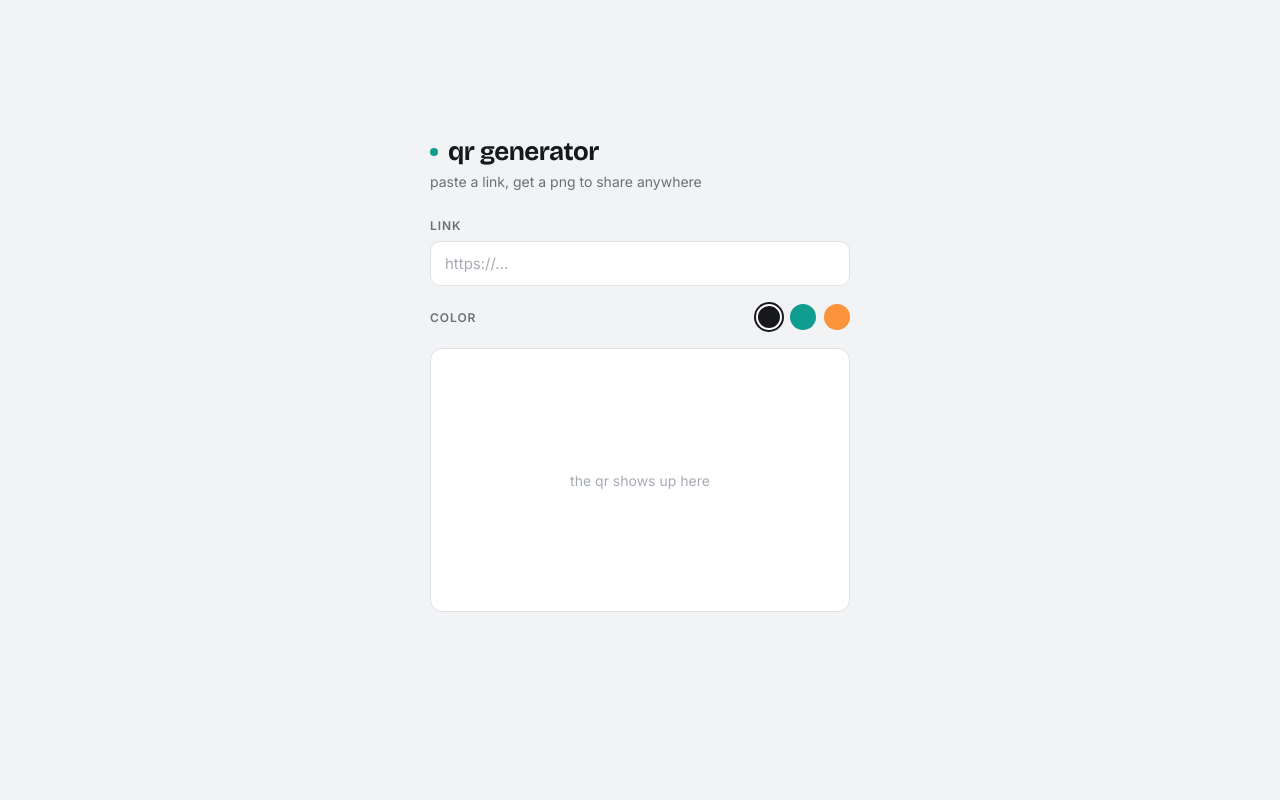
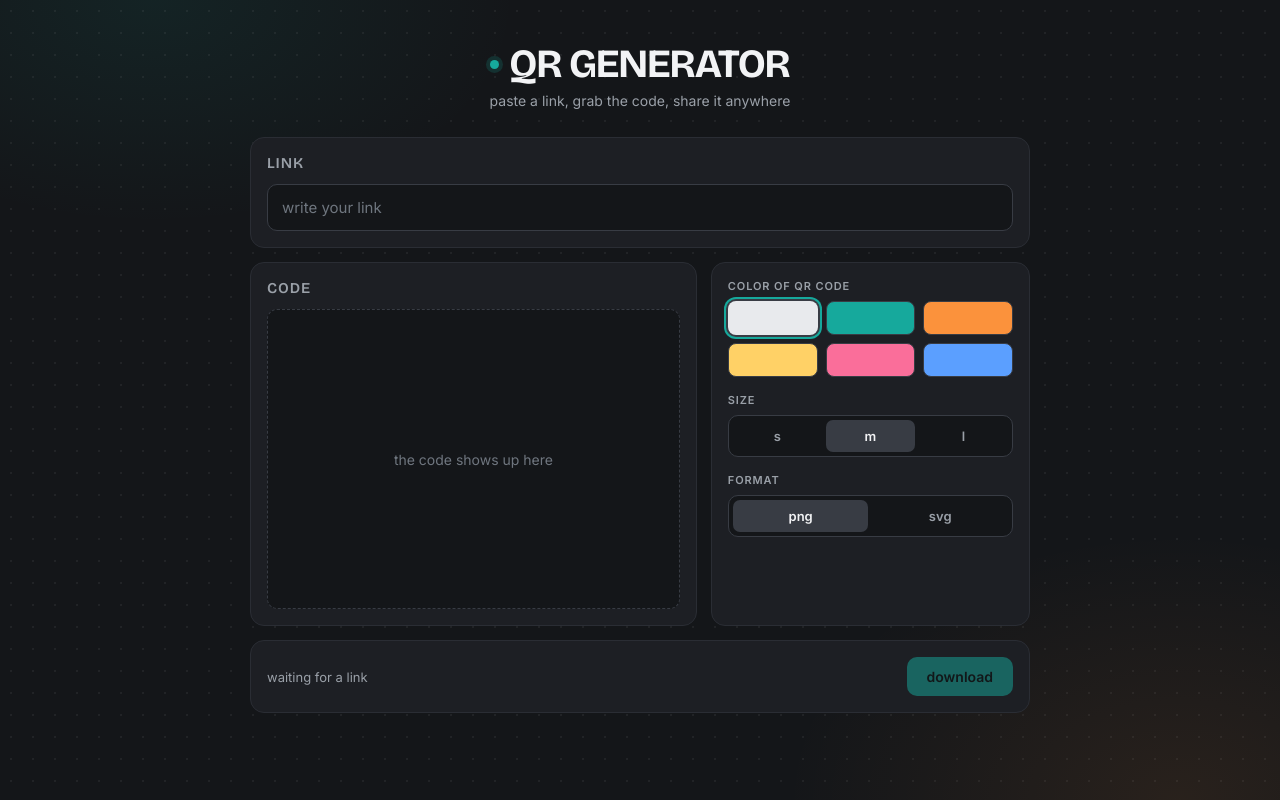
Before and after one commit to ziadlammouri545-dev/qrcode-generator, a website: page public/index.html in a window 1280 px wide. Drawn offline with nearby package versions, Linux system fonts and the light colour scheme.

Commit message:
bento board ui, svg output, size/color options

```diff
--- a/public/index.html
+++ b/public/index.html
@@ -13,153 +13,217 @@
     <style>
       * { box-sizing: border-box; }
       :root {
-        --paper: #f2f3f5;
-        --card: #ffffff;
-        --ink: #17181c;
-        --muted: #6b7078;
-        --line: #dfe1e5;
-        --teal: #0f9d8f;
+        --paper: #141619;
+        --card: #1d1f24;
+        --ink: #f2f3f5;
+        --muted: #9aa0a8;
+        --line: #2a2d34;
+        --line-strong: #383c44;
+        --teal: #16a99c;
         --apricot: #fb923c;
       }
       body {
         margin: 0;
         min-height: 100vh;
-        display: flex;
-        justify-content: center;
-        align-items: center;
-        padding: 32px 16px;
-        background: var(--paper);
+        padding: 40px 16px;
         color: var(--ink);
         font-family: "Inter", -apple-system, "Segoe UI", sans-serif;
         font-size: 14px;
+        background-color: var(--paper);
+        background-image:
+          radial-gradient(rgba(242, 243, 245, 0.06) 1px, transparent 1px),
+          radial-gradient(520px 320px at 12% 0%, rgba(22, 169, 156, 0.09), transparent 70%),
+          radial-gradient(560px 380px at 92% 100%, rgba(251, 146, 60, 0.09), transparent 70%);
+        background-size: 22px 22px, 100% 100%, 100% 100%;
+        display: flex;
+        justify-content: center;
       }
       .wrap {
         width: 100%;
-        max-width: 420px;
+        max-width: 780px;
       }
-      .top {
+      header {
         display: flex;
         align-items: baseline;
+        justify-content: center;
         gap: 10px;
-        margin-bottom: 6px;
+        margin-bottom: 4px;
       }
-      .top .dot {
-        width: 8px;
-        height: 8px;
+      header .dot {
+        width: 9px;
+        height: 9px;
         border-radius: 50%;
         background: var(--teal);
         align-self: center;
+        box-shadow: 0 0 0 4px rgba(22, 169, 156, 0.18);
       }
-      .top h1 {
+      header h1 {
         margin: 0;
         font-family: "Bricolage Grotesque", sans-serif;
-        font-size: 26px;
+        font-size: 40px;
         font-weight: 700;
-        letter-spacing: -0.02em;
+        letter-spacing: -0.03em;
+        text-transform: uppercase;
       }
-      p.sub {
-        margin: 0 0 28px;
+      p.sub { margin: 0 0 28px; color: var(--muted); text-align: center; }
+
+      .board {
+        display: grid;
+        grid-template-columns: 1.4fr 1fr;
+        gap: 14px;
+      }
+      .tile {
+        background: var(--card);
+        border: 1px solid var(--line);
+        border-radius: 14px;
+        padding: 16px;
+      }
+      .tile.full { grid-column: 1 / -1; }
+      .tile h2 {
+        margin: 0 0 12px;
+        font-family: "Bricolage Grotesque", sans-serif;
+        font-size: 15px;
+        font-weight: 600;
         color: var(--muted);
+        text-transform: uppercase;
+        letter-spacing: 0.06em;
       }
-      label {
+
+      input {
+        width: 100%;
+        padding: 13px 14px;
+        font-size: 15px;
+        font-family: inherit;
+        color: var(--ink);
+        background: var(--paper);
+        border: 1px solid var(--line-strong);
+        border-radius: 10px;
+      }
+      input::placeholder { color: #6f767f; }
+      input:focus {
+        outline: none;
+        border-color: var(--teal);
+        box-shadow: 0 0 0 3px rgba(22, 169, 156, 0.18);
+      }
+
+      .preview {
+        min-height: 300px;
+        display: flex;
+        align-items: center;
+        justify-content: center;
+        background: var(--paper);
+        border: 1px dashed var(--line-strong);
+        border-radius: 10px;
+      }
+      .preview img {
         display: block;
-        font-size: 12px;
+        width: 100%;
+        max-width: 300px;
+        height: auto;
+        image-rendering: pixelated;
+      }
+      .preview.placeholder { color: #6f767f; border-style: dashed; }
+
+      .settings { display: flex; flex-direction: column; gap: 16px; }
+      .group label {
+        display: block;
+        font-size: 11px;
         font-weight: 600;
         text-transform: uppercase;
         letter-spacing: 0.08em;
         color: var(--muted);
         margin-bottom: 8px;
       }
-      input {
-        width: 100%;
-        padding: 12px 14px;
-        font-size: 15px;
-        font-family: inherit;
-        color: var(--ink);
-        background: var(--card);
-        border: 1px solid var(--line);
-        border-radius: 10px;
-      }
-      input::placeholder { color: #a6abb3; }
-      input:focus {
-        outline: none;
-        border-color: var(--teal);
-        box-shadow: 0 0 0 3px rgba(15, 157, 143, 0.15);
-      }
-      .row {
-        display: flex;
-        align-items: center;
-        justify-content: space-between;
-        margin-top: 18px;
-      }
-      .row .label { font-size: 12px; color: var(--muted); text-transform: uppercase; letter-spacing: 0.08em; font-weight: 600; }
       .swatches {
-        display: flex;
+        display: grid;
+        grid-template-columns: repeat(3, 1fr);
         gap: 8px;
       }
       .swatch {
-        width: 26px;
-        height: 26px;
-        border-radius: 50%;
-        border: 2px solid transparent;
+        height: 34px;
+        border-radius: 8px;
+        border: 1px solid var(--line-strong);
         cursor: pointer;
         padding: 0;
+        position: relative;
       }
-      .swatch[data-color="#17181c"] { background: var(--ink); }
-      .swatch[data-color="#0f9d8f"] { background: var(--teal); }
-      .swatch[data-color="#fb923c"] { background: var(--apricot); }
-      .swatch.sel { border-color: var(--card); box-shadow: 0 0 0 2px var(--ink); }
-      .swatch[data-color="#0f9d8f"].sel { box-shadow: 0 0 0 2px var(--teal); }
-      .swatch[data-color="#fb923c"].sel { box-shadow: 0 0 0 2px var(--apricot); }
-      .stage {
-        margin-top: 18px;
-        min-height: 264px;
+      .swatch[data-color="#e8eaed"] { background: #e8eaed; }
+      .swatch[data-color="#16a99c"] { background: #16a99c; }
+      .swatch[data-color="#fb923c"] { background: #fb923c; }
+      .swatch[data-color="#ffd166"] { background: #ffd166; }
+      .swatch[data-color="#fa6e9a"] { background: #fa6e9a; }
+      .swatch[data-color="#5b9fff"] { background: #5b9fff; }
+      .swatch.sel { border-color: transparent; box-shadow: 0 0 0 2px var(--line-strong), 0 0 0 4px var(--teal); outline: none; }
+
+      .seg {
+        display: grid;
+        grid-auto-flow: column;
+        grid-auto-columns: 1fr;
+        gap: 4px;
+        background: var(--paper);
+        border: 1px solid var(--line-strong);
+        border-radius: 10px;
+        padding: 4px;
+      }
+      .seg button {
+        font-family: inherit;
+        font-size: 13px;
+        font-weight: 600;
+        color: var(--muted);
+        background: transparent;
+        border: none;
+        border-radius: 7px;
+        padding: 8px 0;
+        cursor: pointer;
+      }
+      .seg button.sel { background: var(--line-strong); color: var(--ink); }
+
+      .actions {
+        grid-column: 1 / -1;
         display: flex;
         align-items: center;
-        justify-content: center;
-        background: var(--card);
-        border: 1px solid var(--line);
-        border-radius: 12px;
-        transition: background 150ms ease;
+        gap: 10px;
       }
-      .stage img {
-        display: block;
-        width: 220px;
-        height: 220px;
-        image-rendering: pixelated;
-      }
-      .stage.no-qr { color: #a6abb3; }
-      .bar {
-        margin-top: 12px;
-        min-height: 40px;
-        display: flex;
-        align-items: center;
-        justify-content: flex-end;
-      }
-      .status {
-        font-size: 13px;
-        color: var(--muted);
-        margin-right: auto;
-      }
-      .status.ok { color: var(--teal); }
-      button.dl {
+      .status { font-size: 13px; color: var(--muted); margin-right: auto; }
+      .status.done { color: var(--teal); }
+      button.ghost {
         font-family: inherit;
         font-size: 14px;
         font-weight: 600;
-        color: #fff;
+        color: var(--ink);
+        background: transparent;
+        border: 1px solid var(--line-strong);
+        border-radius: 10px;
+        padding: 10px 18px;
+        cursor: pointer;
+        transition: background 120ms ease, border-color 120ms ease;
+      }
+      button.ghost:hover { border-color: var(--muted); background: var(--line); }
+      button.primary {
+        font-family: inherit;
+        font-size: 14px;
+        font-weight: 600;
+        color: #08110f;
         background: var(--teal);
         border: none;
         border-radius: 10px;
-        padding: 10px 18px;
+        padding: 11px 20px;
         cursor: pointer;
-        display: none;
         transition: background 120ms ease;
       }
-      button.dl:hover { background: #0b7f74; }
-      button.dl:active { transform: translateY(1px); }
-      button.dl:focus-visible, .swatch:focus-visible {
-        outline: 2px solid var(--ink);
+      button.primary:hover { background: #1fbfb0; }
+      button.primary:active { transform: translateY(1px); }
+      button:disabled { opacity: 0.5; cursor: not-allowed; }
+      button:focus-visible {
+        outline: 2px solid var(--teal);
         outline-offset: 2px;
+      }
+
+      @media (max-width: 640px) {
+        .board { grid-template-columns: 1fr; }
+        header h1 { font-size: 30px; }
+        .actions { flex-wrap: wrap; }
+        .status { width: 100%; }
       }
       @media (prefers-reduced-motion: reduce) {
         * { transition: none !important; }
@@ -168,85 +232,142 @@
   </head>
   <body>
     <main class="wrap">
-      <div class="top">
+      <header>
         <span class="dot"></span>
         <h1>qr generator</h1>
-      </div>
-      <p class="sub">paste a link, get a png to share anywhere</p>
+      </header>
+      <p class="sub">paste a link, grab the code, share it anywhere</p>
 
-      <label for="url">Link</label>
-      <input id="url" type="text" placeholder="https://..." autocomplete="off" spellcheck="false" />
+      <div class="board">
+        <section class="tile full">
+          <h2>link</h2>
+          <input id="url" type="text" placeholder="write your link" autocomplete="off" spellcheck="false" />
+        </section>
 
-      <div class="row">
-        <span class="label">Color</span>
-        <div class="swatches" id="swatches">
-          <button class="swatch sel" data-color="#17181c" aria-label="ink" type="button" aria-pressed="true"></button>
-          <button class="swatch" data-color="#0f9d8f" aria-label="teal" type="button" aria-pressed="false"></button>
-          <button class="swatch" data-color="#fb923c" aria-label="apricot" type="button" aria-pressed="false"></button>
-        </div>
-      </div>
+        <section class="tile">
+          <h2>code</h2>
+          <div class="preview placeholder" id="preview">the code shows up here</div>
+        </section>
 
-      <div class="stage no-qr" id="stage">the qr shows up here</div>
+        <section class="tile settings">
+          <div class="group">
+            <label>Color of qr code</label>
+            <div class="swatches" id="swatches">
+              <button class="swatch sel" data-color="#e8eaed" aria-label="light" type="button" aria-pressed="true"></button>
+              <button class="swatch" data-color="#16a99c" aria-label="teal" type="button" aria-pressed="false"></button>
+              <button class="swatch" data-color="#fb923c" aria-label="apricot" type="button" aria-pressed="false"></button>
+              <button class="swatch" data-color="#ffd166" aria-label="yellow" type="button" aria-pressed="false"></button>
+              <button class="swatch" data-color="#fa6e9a" aria-label="pink" type="button" aria-pressed="false"></button>
+              <button class="swatch" data-color="#5b9fff" aria-label="blue" type="button" aria-pressed="false"></button>
+            </div>
+          </div>
+          <div class="group">
+            <label>Size</label>
+            <div class="seg" id="sizes">
+              <button type="button" data-size="300" aria-pressed="false">s</button>
+              <button type="button" data-size="500" aria-pressed="false">m</button>
+              <button type="button" data-size="800" aria-pressed="false">l</button>
+            </div>
+          </div>
+          <div class="group">
+            <label>Format</label>
+            <div class="seg" id="formats">
+              <button type="button" data-format="png" aria-pressed="false">png</button>
+              <button type="button" data-format="svg" aria-pressed="false">svg</button>
+            </div>
+          </div>
+        </section>
 
-      <div class="bar">
-        <span class="status" id="status"></span>
-        <button class="dl" id="dl" type="button">download png</button>
+        <section class="tile actions">
+          <span class="status" id="status">waiting for a link</span>
+          <button class="primary" id="dl" type="button" disabled>download</button>
+        </section>
       </div>
     </main>
 
     <script>
       const input = document.getElementById("url");
-      const stage = document.getElementById("stage");
+      const preview = document.getElementById("preview");
       const status = document.getElementById("status");
       const dl = document.getElementById("dl");
       const swatches = document.querySelectorAll(".swatch");
+      const sizeBtns = document.querySelectorAll("#sizes button");
+      const formatBtns = document.querySelectorAll("#formats button");
 
-      let dark = "#17181c";
+      let dark = "#e8eaed";
+      let size = 300;
+      let format = "png";
+
+      function pick(set, btn) {
+        set.forEach((b) => {
+          b.classList.remove("sel");
+          b.setAttribute("aria-pressed", "false");
+        });
+        btn.classList.add("sel");
+        btn.setAttribute("aria-pressed", "true");
+      }
 
       swatches.forEach((s) =>
         s.addEventListener("click", () => {
-          swatches.forEach((x) => {
-            x.classList.remove("sel");
-            x.setAttribute("aria-pressed", "false");
-          });
-          s.classList.add("sel");
-          s.setAttribute("aria-pressed", "true");
+          pick(swatches, s);
           dark = s.dataset.color;
           render();
         })
       );
+      sizeBtns.forEach((b) =>
+        b.addEventListener("click", () => {
+          pick(sizeBtns, b);
+          size = Number(b.dataset.size);
+          render(false);
+        })
+      );
+      formatBtns.forEach((b) =>
+        b.addEventListener("click", () => {
+          pick(formatBtns, b);
+          format = b.dataset.format;
+          render(false);
+        })
+      );
+      sizeBtns[1].classList.add("sel");
+      sizeBtns[1].setAttribute("aria-pressed", "true");
+      formatBtns[0].classList.add("sel");
+      formatBtns[0].setAttribute("aria-pressed", "true");
 
       let timer;
       input.addEventListener("input", () => {
         clearTimeout(timer);
-        timer = setTimeout(render, 180);
+        timer = setTimeout(render, 150);
       });
 
-      function render() {
+      function q(text) {
+        return `text=${encodeURIComponent(text)}&dark=${encodeURIComponent(dark)}&light=${encodeURIComponent("#141619")}&size=${size}&format=${format}`;
+      }
+
+      function render(updateStatus = true) {
         const text = input.value.trim();
         if (!text) {
-          stage.className = "stage no-qr";
-          stage.textContent = "the qr shows up here";
-          status.textContent = "";
+          preview.className = "preview placeholder";
+          preview.textContent = "the code shows up here";
+          status.textContent = "waiting for a link";
           status.className = "status";
-          dl.style.display = "none";
+          dl.disabled = true;
           return;
         }
-        const q = `text=${encodeURIComponent(text)}&dark=${encodeURIComponent(dark)}&size=300`;
-        stage.className = "stage";
-        stage.innerHTML = `<img src="/qr?${q}" alt="qr for ${text}" />`;
-        status.textContent = "ready to download";
-        status.className = "status ok";
-        dl.style.display = "inline-block";
+        preview.className = "preview";
+        preview.innerHTML = `<img src="/qr?${q(text)}&size=280" alt="qr for ${text}" />`;
+        if (updateStatus) {
+          status.textContent = `ready · ${size}px · ${format}`;
+          status.className = "status done";
+        }
+        dl.disabled = false;
       }
 
       dl.addEventListener("click", () => {
         const text = input.value.trim();
         if (!text) return;
-        const q = `text=${encodeURIComponent(text)}&dark=${encodeURIComponent(dark)}&size=300`;
         const a = document.createElement("a");
-        a.href = `/qr?${q}`;
-        a.download = "qr.png";
+        a.href = `/qr?${q(text)}`;
+        a.download = `qr.${format}`;
         a.click();
       });
     </script>
```
Also changed, not shown: src/server.js (+14 -6 lines), test/app.test.js (+8 -0 lines).
